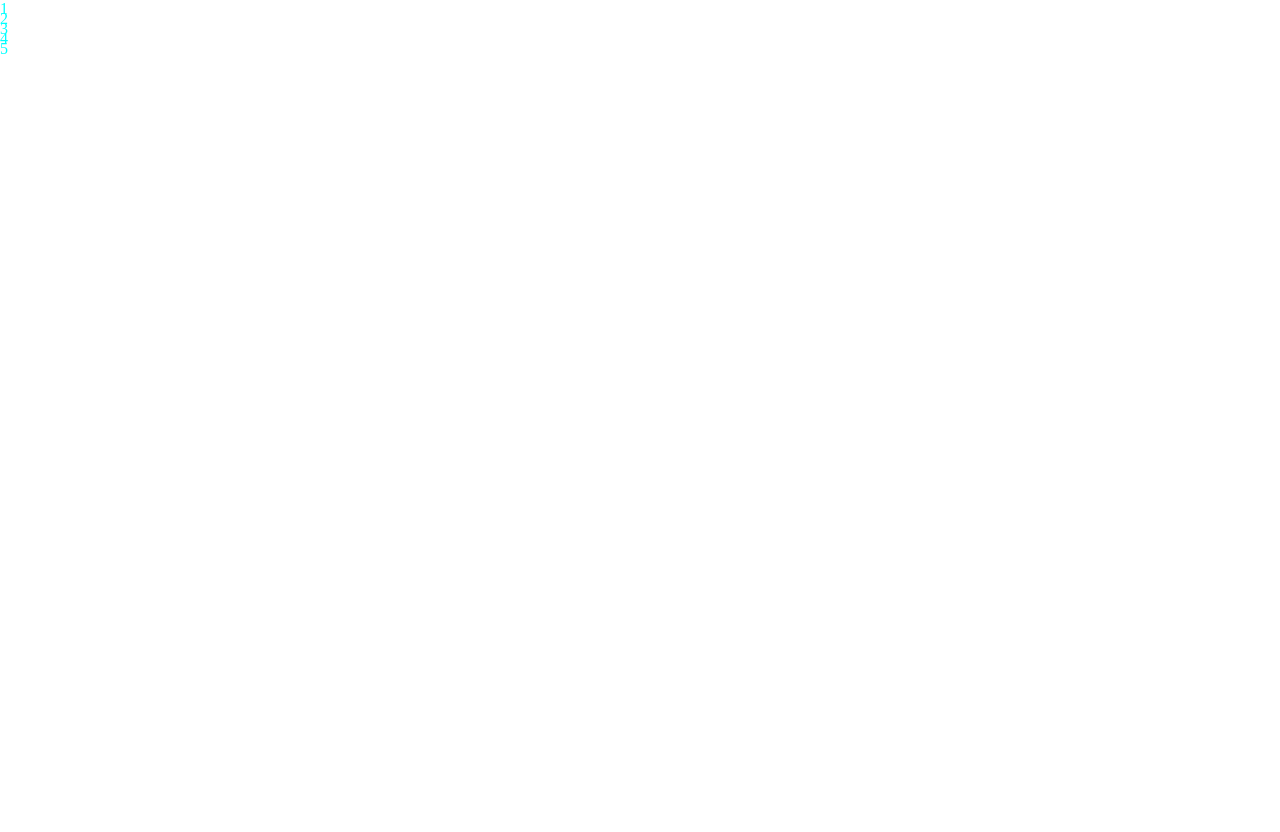
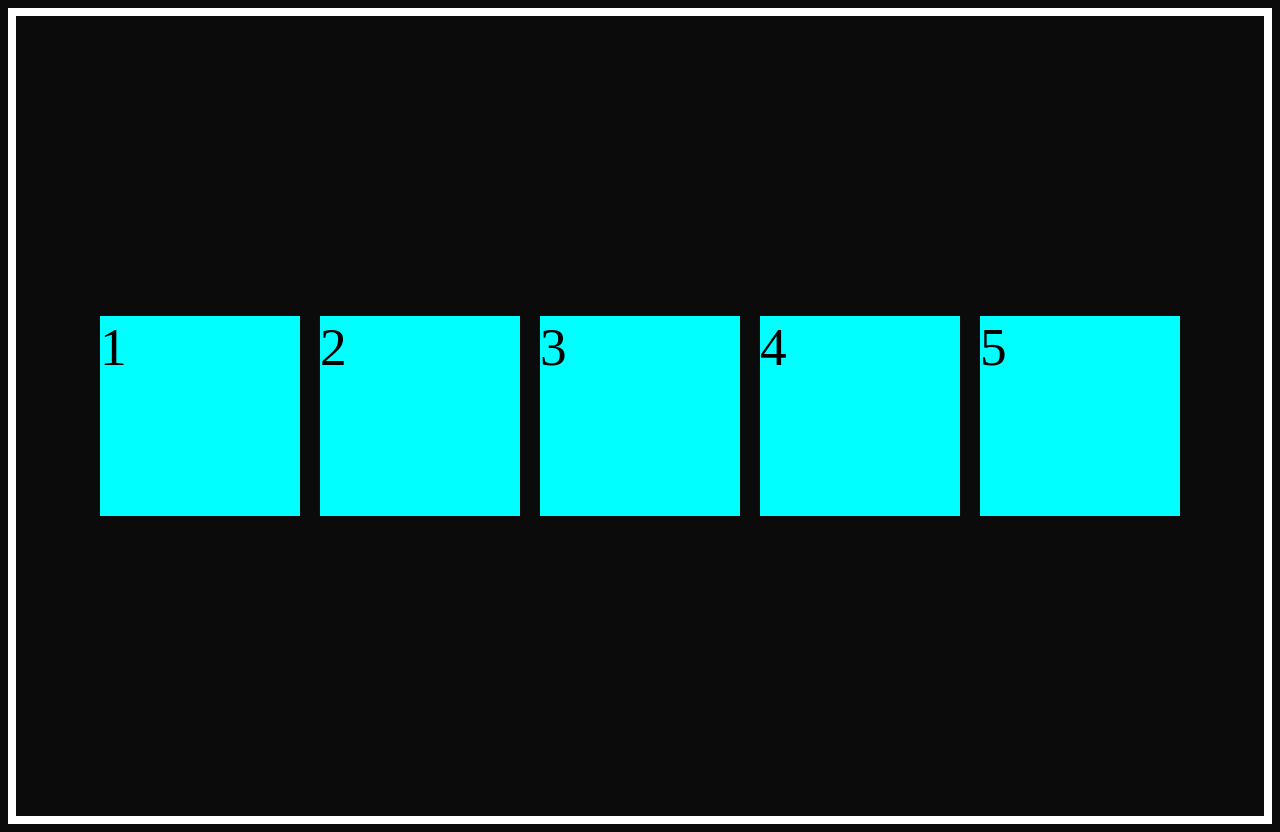
Before and after one commit to UtshoBaroy/html-css, a website: page index.html in a window 1280 px wide. Before the commit the page ends 800 px from the top, so only its background shows below. Drawn offline with Linux system fonts and the light colour scheme.

Commit message:
Your message here

```diff
--- a/style.css
+++ b/style.css
@@ -1,15 +1,21 @@
 body{
-    margin: 0;
-    padding: 0;
-    height: 10px;
-    width: 10px;
-    background-color: white;
+    min-height: 800px;
+    background-color: rgb(12, 11, 11);
+    border: 8px solid white;
+    display: flex;
+    flex-direction: row; /*row, row-reverse, column*/
+    gap: 20px;
+    flex-wrap: wrap;
+    justify-content: center; /* flex-start, center, flex-end main axis*/
+    align-items: center; /* flex-start, center, flex-end cross axis*/
 
 }
-.box{
 
-    color: aqua;
-    height: 10px;
-    width: 10px
+.box
+{
+    height: 200px;
+    width: 200px;
+    background-color: aqua;
+    font-size: 40pt;
 
 }
```
Also changed, not shown: package.json (added, +20 -0 lines).
